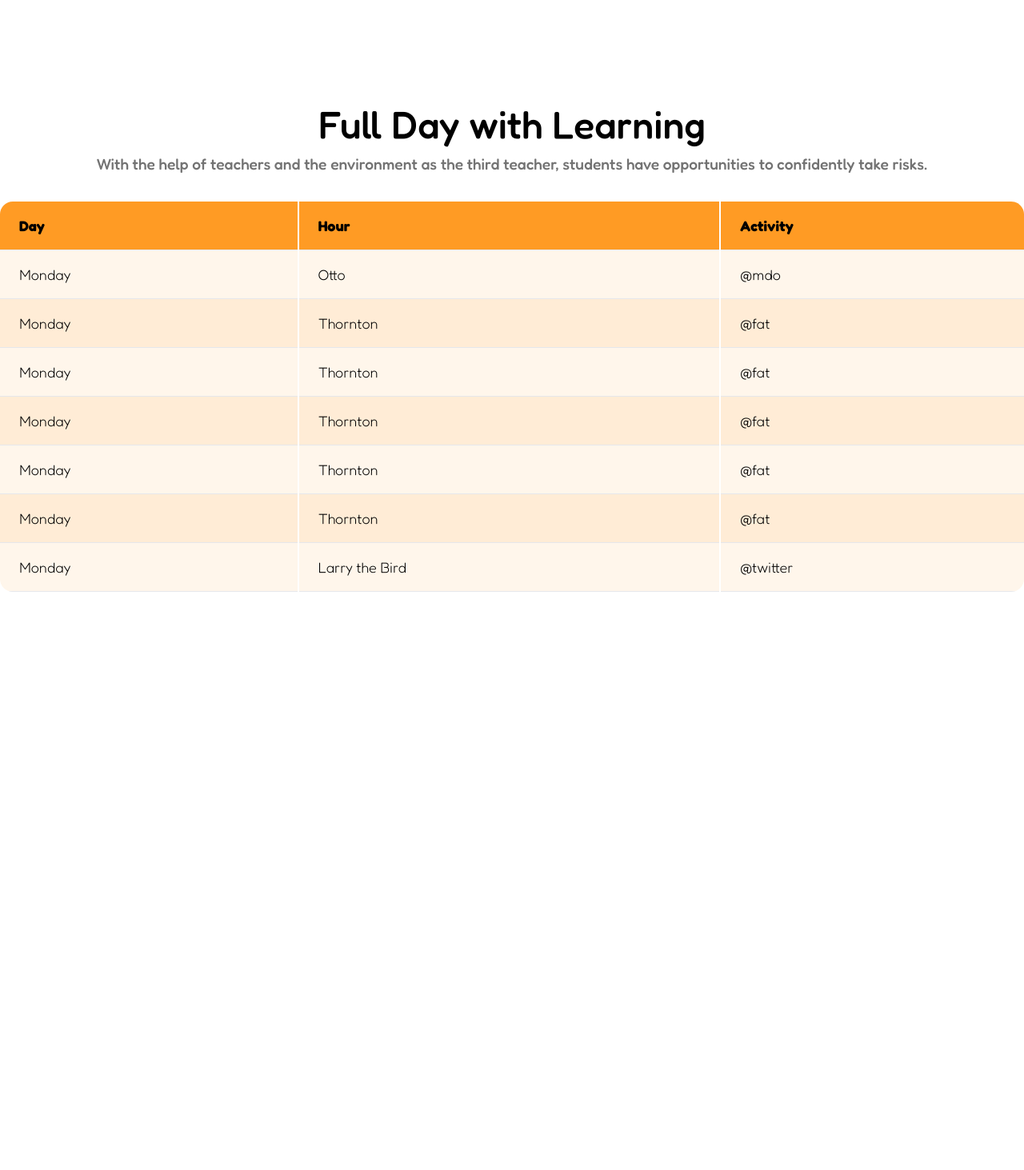
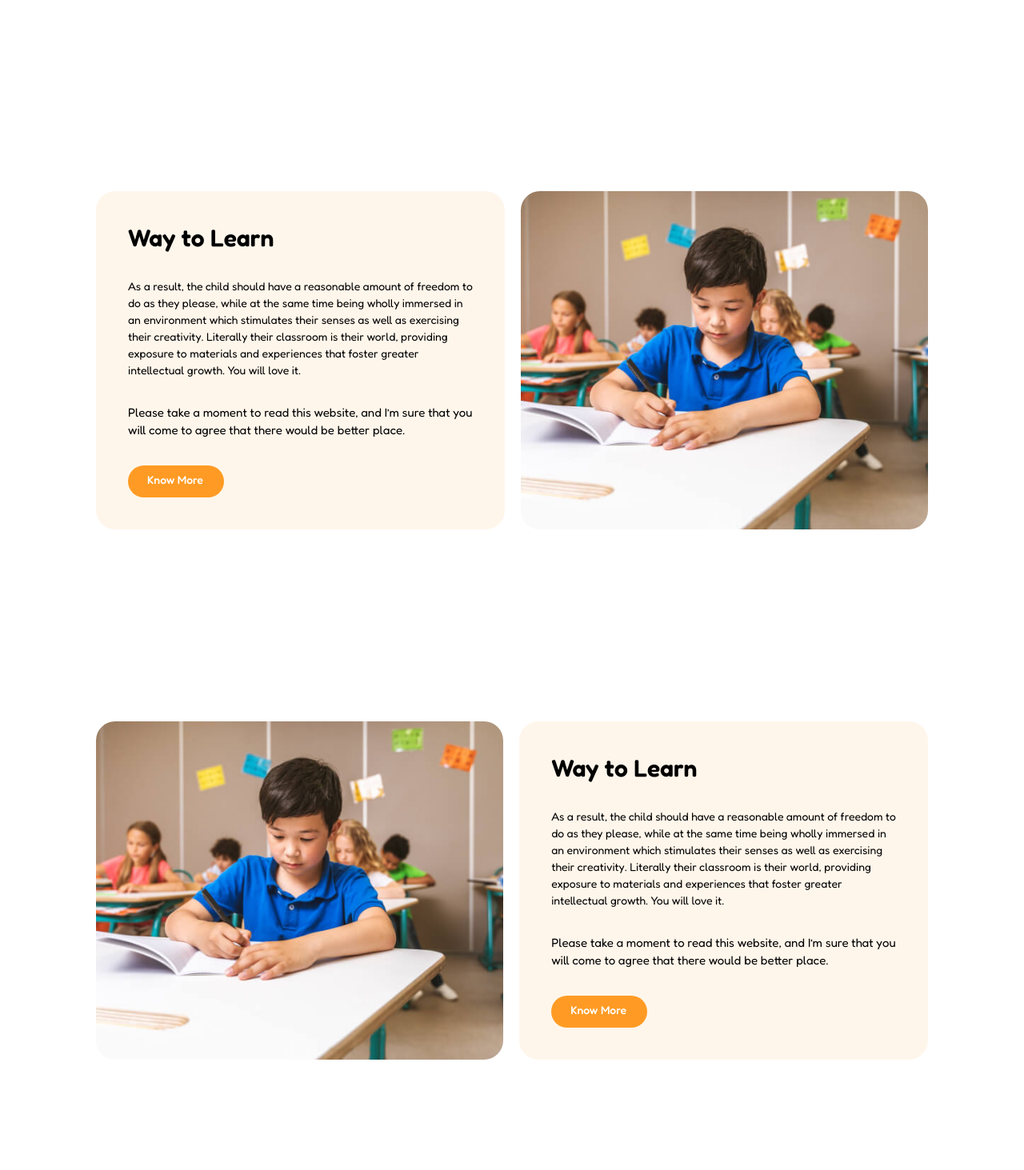
Before and after one commit to TalhaSeven/Dynamic-Corporate-Website, a React (Create React App) app: page / in a window 1280 px wide. Shown: the part 4206-5669 px from the top of the page at 80% size. Before the commit the page ends 4978 px from the top, so only its background shows below. Built offline with nearby package versions, Linux system fonts and the light colour scheme; a web font is replaced by a local one; what tw-elements would draw is missing.

Commit message:
wayToLearn1

```diff
--- a/src/App.js
+++ b/src/App.js
@@ -14,6 +14,7 @@ import Faq from "./components/Faq";
 import ContactForm from "./components/ContactForm";
 
 import Table from "./components/table/Table";
+import WayToLearn from "./components/WayToLearn";
 
 
 function App() {
@@ -27,6 +28,7 @@ function App() {
        <Faq/>
       <SwiperOur />
       <Settling />
+      <WayToLearn/>
       <Table/>
 
     </BrowserRouter>
--- /dev/null
+++ b/src/components/WayToLearn.jsx
@@ -0,0 +1,84 @@
+const WayToLearn = () => {
+  return (
+    <>
+      <div className="flex flex-col lg:flex-row max-w-[1320px] px-5 sm:px-30 py-30  space-y-5 lg:space-y-0 lg:space-x-5 mx-auto font-fredoka">
+        <div className="basis-1/2 p-10 md:min-h-[380px]  bg-[#FFF6EB] rounded-3xl flex flex-col space-y-5 lg:space-y-8">
+          <h3 className="text-3xl font-semibold">Way to Learn</h3>
+          <p className="font-normal  text-[14px]  py-2 lg:py-0">
+            As a result, the child should have a reasonable amount of freedom to
+            do as they please, while at the same time being wholly immersed in
+            an environment which stimulates their senses as well as exercising
+            their creativity. Literally their classroom is their world,
+            providing exposure to materials and experiences that foster greater
+            intellectual growth. You will love it.
+          </p>
+          <p className="font-normal  text-[15px]  py-2 lg:py-0">
+            Please take a moment to read this website, and I’m sure that you
+            will come to agree that there would be better place.
+          </p>
+          <div className="btnKnow mt-3 lg:mt-0  ">
+            <a
+              href="about.html"
+              className="text-[14px] bg-[#FF9B24] hover:bg-[#FF577B] overflow-hidden block w-30 px-4 relative group xs:px-8 py-5 rounded-3xl text-white  duration-900 "
+            >
+              <span className="absolute left-6 bottom-3 group-hover: group-hover:left-6 group-hover:bottom-9 duration-500 ">
+                Know More
+              </span>
+              <span className="opacity-0 absolute left-6 -bottom-3  group-hover:-translate-y-6   group-hover:opacity-100 duration-500">
+                Know More
+              </span>
+            </a>
+          </div>
+        </div>
+        <div className="basis-1/2 lg:min-h-[380px]  max-h-[470px]">
+          <img
+            src="./image/details-1.jpg"
+            alt="wayToLearn"
+            className="max-h-[470px] lg:min-h-[380px] object-cover h-full w-full rounded-3xl"
+          />
+        </div>
+      </div>
+
+      <div className="flex flex-col lg:flex-row max-w-[1320px] px-5 sm:px-30 py-30  space-y-5 lg:space-y-0 lg:space-x-5 mx-auto font-fredoka">
+      <div className="basis-1/2 lg:min-h-[380px]  max-h-[470px]">
+          <img
+            src="./image/details-1.jpg"
+            alt="wayToLearn"
+            className="max-h-[470px] lg:min-h-[380px] object-cover h-full w-full rounded-3xl"
+          />
+        </div>
+        <div className="basis-1/2 p-10 md:min-h-[380px]  bg-[#FFF6EB] rounded-3xl flex flex-col space-y-5 lg:space-y-8">
+          <h3 className="text-3xl font-semibold">Way to Learn</h3>
+          <p className="font-normal  text-[14px]  py-2 lg:py-0">
+            As a result, the child should have a reasonable amount of freedom to
+            do as they please, while at the same time being wholly immersed in
+            an environment which stimulates their senses as well as exercising
+            their creativity. Literally their classroom is their world,
+            providing exposure to materials and experiences that foster greater
+            intellectual growth. You will love it.
+          </p>
+          <p className="font-normal  text-[15px]  py-2 lg:py-0">
+            Please take a moment to read this website, and I’m sure that you
+            will come to agree that there would be better place.
+          </p>
+          <div className="btnKnow mt-3 lg:mt-0  ">
+            <a
+              href="about.html"
+              className="text-[14px] bg-[#FF9B24] hover:bg-[#FF577B] overflow-hidden block w-30 px-4 relative group xs:px-8 py-5 rounded-3xl text-white  duration-900 "
+            >
+              <span className="absolute left-6 bottom-3 group-hover: group-hover:left-6 group-hover:bottom-9 duration-500 ">
+                Know More
+              </span>
+              <span className="opacity-0 absolute left-6 -bottom-3  group-hover:-translate-y-6   group-hover:opacity-100 duration-500">
+                Know More
+              </span>
+            </a>
+          </div>
+        </div>
+
+      </div>
+    </>
+  );
+};
+
+export default WayToLearn;
```
